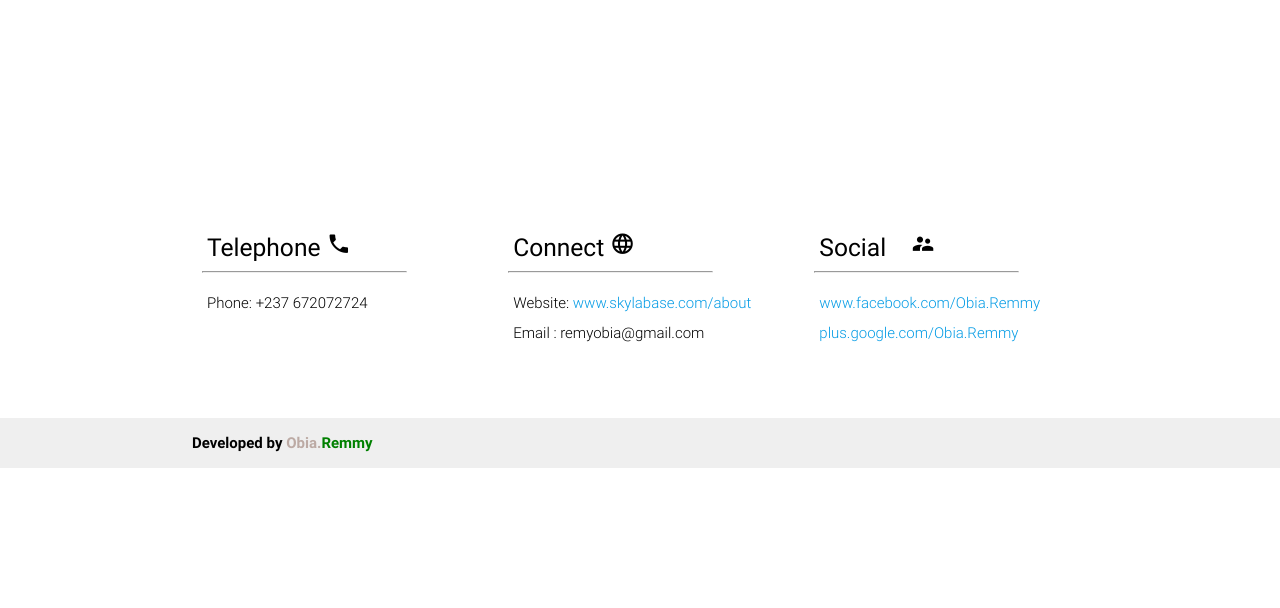
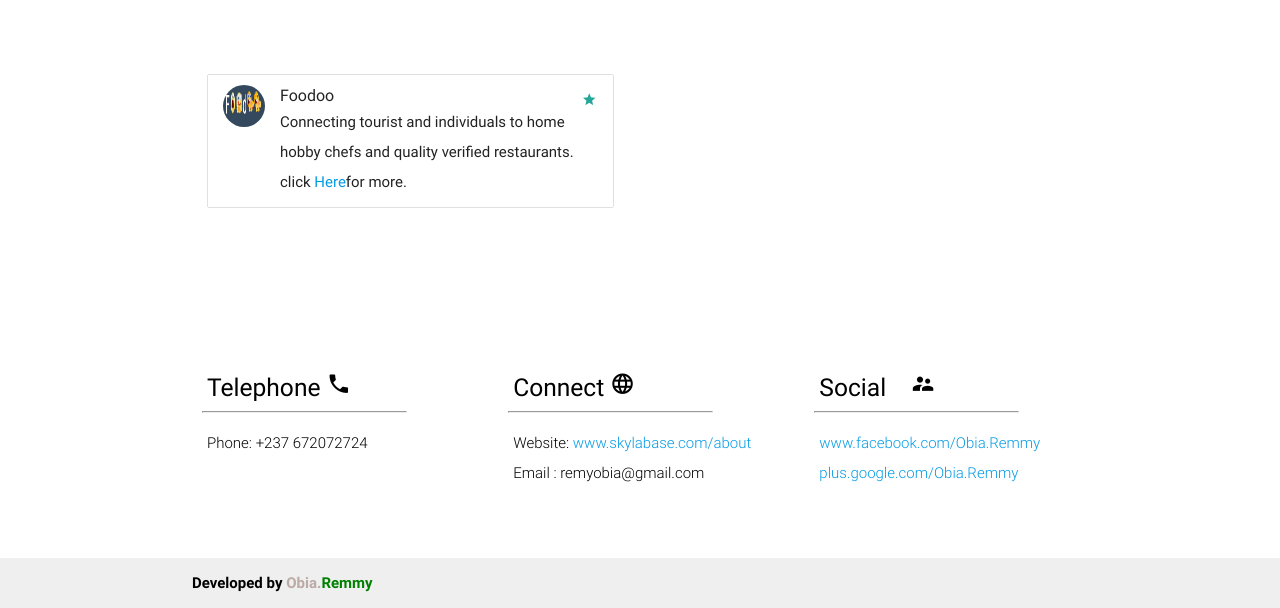
Before and after one commit to 01remi/01remi.github.io, a plain HTML site: page index.html in a window 1280 px wide. Shown: the part 972-1580 px from the top of the page. Before the commit the page ends 1440 px from the top, so only its background shows below. Drawn offline with nearby package versions, Linux system fonts and the light colour scheme.

Commit message:
Update index.html

```diff
--- a/index.html
+++ b/index.html
@@ -194,16 +194,28 @@
 
       <!--   Icon Section   -->
       <div class="row">
-        <div class="col s12 m6">
+<div class="col s12 m6">
           <div class="icon-block">
-                    <div id="news-ticker" style="height: 30%;width:100%">
-                      <div class="ticker-title"></div>
-                      <ul>
-                          <li>
-                              <a href="#" style="color:blue;font-size: 110%">Sorry!! No Projects submitted here yet.</a>
-                          </li>
-                      </ul>
-                  </div>
+            <h2 class="center brown-text"></h2>
+            <h5 class="center"></h5>
+              <ul class="collection">
+              <li class="collection-item avatar">
+                <img src="foodoo.png" alt="" class="circle">
+                <span class="title">Foodoo</span>
+                <p>Connecting tourist and individuals to home hobby chefs and quality verified restaurants. <br>
+                  click <a href="http://01remi.github.io/foodoo/">Here</a>for more.
+                </p>
+                <a href="#!" class="secondary-content"><i class="material-icons">grade</i></a>
+              </li>
+             <!-- <li class="collection-item avatar">
+                <i class="material-icons circle">folder</i>
+                <span class="title">Title</span>
+                <p>First Line <br>
+                   Second Line
+                </p>
+                <a href="#!" class="secondary-content"><i class="material-icons">grade</i></a>
+              </li>-->
+            </ul>
           </div>
         </div>
       </div>
```
